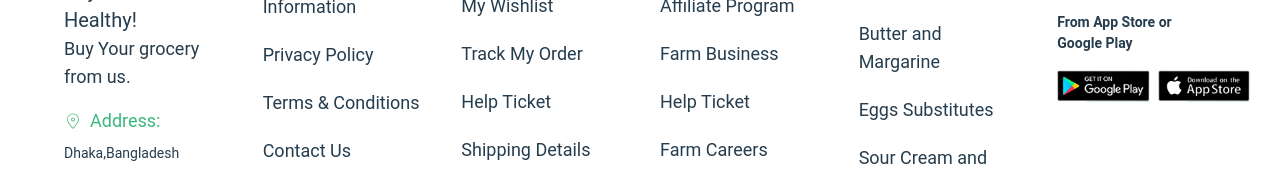
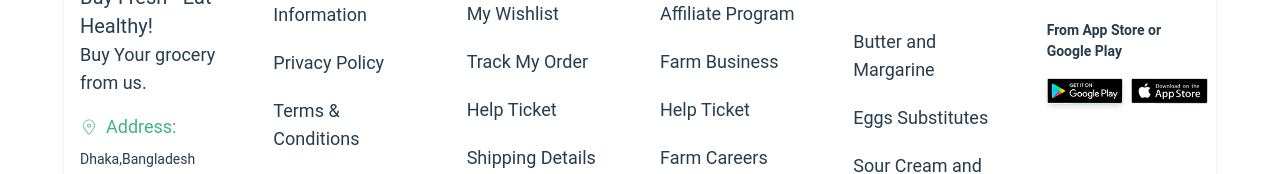
Before and after one commit to emonkhan500/E-Mart-Client, a React (Vite) app: page / in a window 1280 px wide. Shown: the part 1630-1804 px from the top of the page. Built offline with nearby package versions, Linux system fonts and the light colour scheme.

Commit message:
footer design complete

```diff
--- a/src/Shared/Footer/Footer.jsx
+++ b/src/Shared/Footer/Footer.jsx
@@ -8,7 +8,7 @@ import { IoMdTime } from "react-icons/io";
 
 const Footer = () => {
   return (
-    <div className="mt-20 mb-10 quick ">
+    <div className="mt-20  quick px-4 pt-2 shadow-md rounded ">
       <div className="grid  grid-cols-2 md:grid-cols-3 lg:grid-cols-6 text-[#253D4E] gap-10">
         {/* clo-1 */}
         <div className="space-y-4">
@@ -78,7 +78,7 @@ const Footer = () => {
         <div>
           <h1 className="mb-6 text-3xl font-bold">Install App</h1>
           <h1 className=" font-semibold mt-20">From App Store or Google Play</h1>
-          <div className="flex flex-col lg:w-7/12 md:flex-row gap-2 mt-4">
+          <div className="flex flex-col lg:w-3/6  shadow-md rounded md:flex-row gap-2 mt-4">
 
 
             <img className=""  src={google} alt="" />
```
